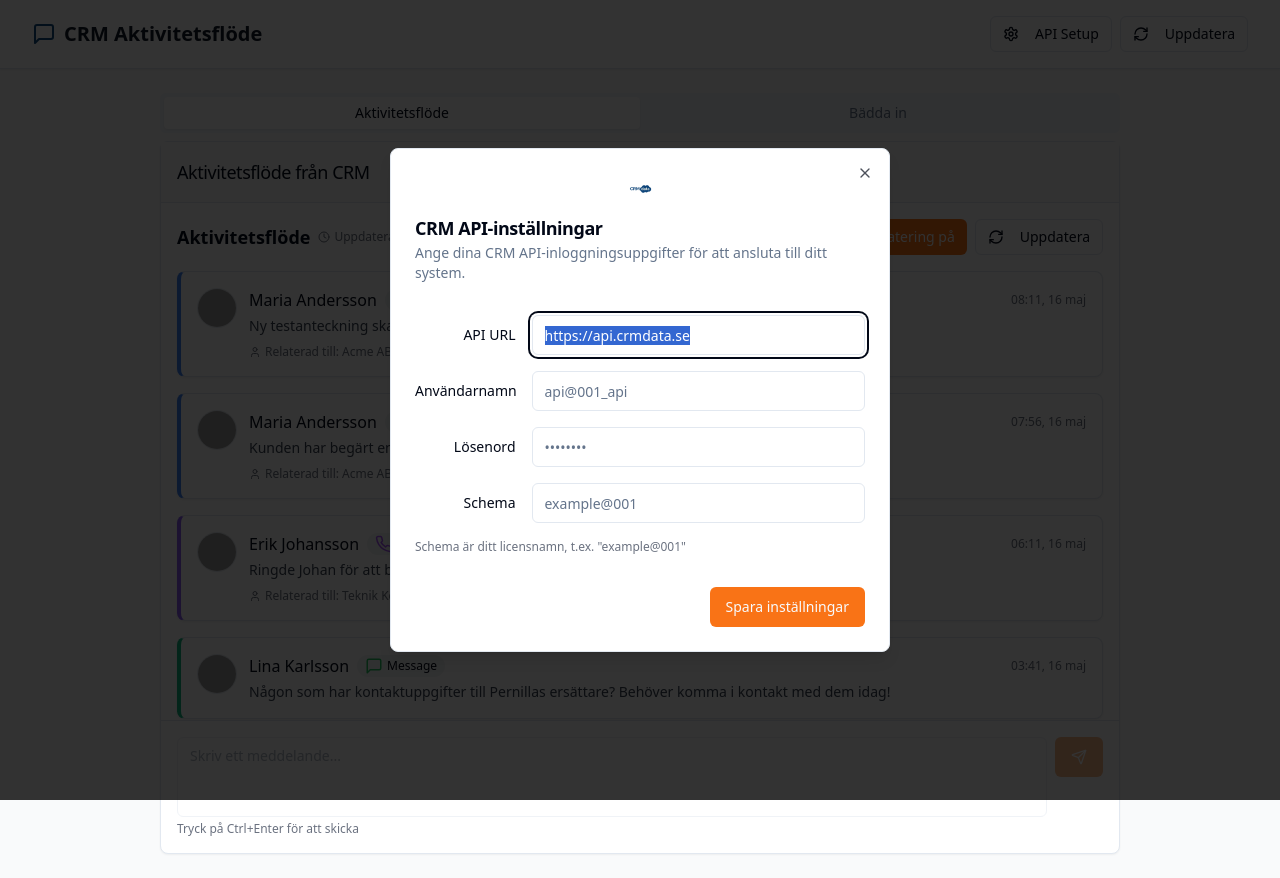
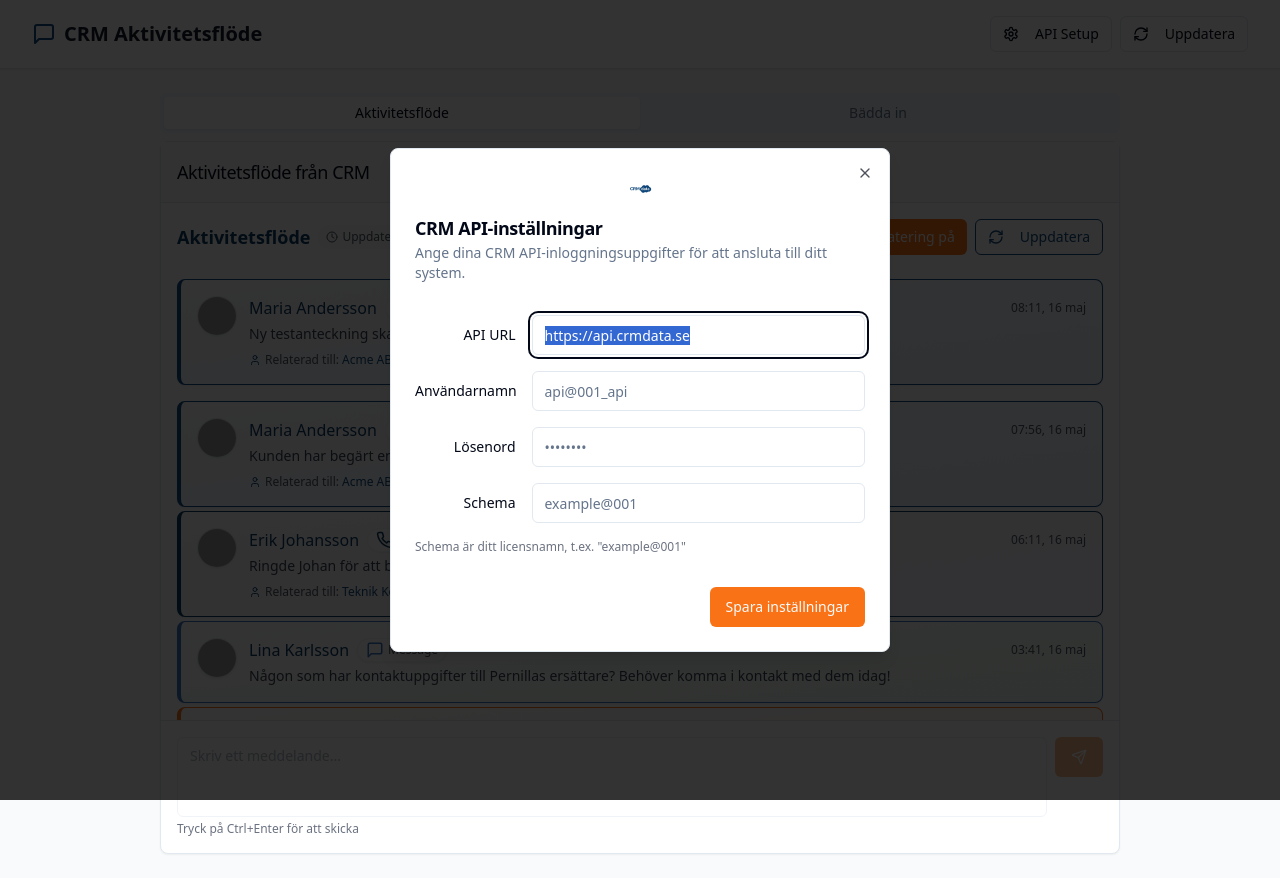
Before and after one commit to axebac01/aktivitet, a React (Vite) app: page / in a window 1280 px wide. Built offline with nearby package versions, Linux system fonts and the light colour scheme; grey boxes are pictures that could not be loaded.

Commit message:
feat: Implement activity stream and styling
-   Integrate the activity stream to display real data.
-   Apply the defined color scheme for improved visual appearance.

```diff
--- a/src/components/ActivityItem.tsx
+++ b/src/components/ActivityItem.tsx
@@ -34,11 +34,11 @@ export const ActivityItem: React.FC<ActivityItemProps> = ({
   // Determine icon based on activity type
   const getActivityIcon = (type: string) => {
     switch (type) {
-      case 'note': return <FileText size={18} className="text-blue-500" />;
-      case 'message': return <MessageSquare size={18} className="text-green-500" />;
-      case 'call': return <Phone size={18} className="text-purple-500" />;
-      case 'task': return <CheckSquare size={18} className="text-amber-500" />;
-      default: return <MessageSquare size={18} className="text-gray-500" />;
+      case 'note': return <FileText size={18} className="text-crm-blue" />;
+      case 'message': return <MessageSquare size={18} className="text-crm-lightBlue" />;
+      case 'call': return <Phone size={18} className="text-crm-navy" />;
+      case 'task': return <CheckSquare size={18} className="text-crm-orange" />;
+      default: return <MessageSquare size={18} className="text-crm-darkGray" />;
     }
   };
 
@@ -52,28 +52,44 @@ export const ActivityItem: React.FC<ActivityItemProps> = ({
       .substring(0, 2);
   };
 
+  // Determine background color based on activity type
+  const getBgColor = (type: string) => {
+    switch (type) {
+      case 'note': return 'bg-gradient-to-br from-white to-blue-50';
+      case 'message': return 'bg-gradient-to-br from-white to-green-50';
+      case 'call': return 'bg-gradient-to-br from-white to-purple-50';
+      case 'task': return 'bg-gradient-to-br from-white to-orange-50';
+      default: return 'bg-gradient-to-br from-white to-gray-50';
+    }
+  };
+
+  // Determine border color based on activity type
+  const getBorderColor = (type: string) => {
+    switch (type) {
+      case 'note': return 'border-crm-blue';
+      case 'message': return 'border-crm-lightBlue';
+      case 'call': return 'border-crm-navy';
+      case 'task': return 'border-crm-orange';
+      default: return 'border-crm-darkGray';
+    }
+  };
+
   return (
     <div
       className={`mb-4 transition-all ${
         isNew ? 'animate-fade-in' : ''
       }`}
     >
-      <Card className="border-l-4 hover:shadow-md transition-shadow"
-        style={{
-          borderLeftColor:
-            activity.type === 'note' ? '#3b82f6' :
-            activity.type === 'message' ? '#10b981' :
-            activity.type === 'call' ? '#8b5cf6' :
-            activity.type === 'task' ? '#f59e0b' : '#9ca3af'
-        }}
+      <Card
+        className={`border-l-4 hover:shadow-md transition-shadow ${getBorderColor(activity.type)} ${getBgColor(activity.type)}`}
       >
         <CardContent className="p-4">
           <div className="flex items-start gap-3">
-            <Avatar className="h-10 w-10 border">
+            <Avatar className="h-10 w-10 border shadow-sm">
               {activity.user.avatar ? (
                 <AvatarImage src={activity.user.avatar} alt={activity.user.name} />
               ) : null}
-              <AvatarFallback className="bg-gray-100 text-crm-blue">
+              <AvatarFallback className="bg-crm-blue/10 text-crm-blue font-medium">
                 {getInitials(activity.user.name)}
               </AvatarFallback>
             </Avatar>
@@ -81,13 +97,13 @@ export const ActivityItem: React.FC<ActivityItemProps> = ({
             <div className="flex-1">
               <div className="flex items-center justify-between mb-1">
                 <div className="flex items-center gap-2">
-                  <span className="font-medium">{activity.user.name}</span>
-                  <span className="text-xs bg-gray-100 px-2 py-0.5 rounded-full flex items-center gap-1">
+                  <span className="font-medium text-crm-navy">{activity.user.name}</span>
+                  <span className="text-xs bg-white/80 shadow-sm px-2 py-0.5 rounded-full flex items-center gap-1 border border-gray-100">
                     {getActivityIcon(activity.type)}
-                    <span className="capitalize">{activity.type}</span>
+                    <span className="capitalize font-medium text-crm-darkGray">{activity.type}</span>
                   </span>
                 </div>
-                <div className="text-xs text-gray-500">{formattedTime}</div>
+                <div className="text-xs text-crm-darkGray font-medium">{formattedTime}</div>
               </div>
 
               <div className="text-sm text-gray-700 whitespace-pre-wrap">
@@ -95,11 +111,11 @@ export const ActivityItem: React.FC<ActivityItemProps> = ({
               </div>
 
               {activity.relatedTo && (
-                <div className="mt-2 text-xs flex items-center gap-1 text-gray-500">
-                  <User size={12} />
+                <div className="mt-2 text-xs flex items-center gap-1 text-crm-darkGray">
+                  <User size={12} className="text-crm-blue" />
                   <span>
                     Relaterad till:{' '}
-                    <span className="font-medium">
+                    <span className="font-medium text-crm-blue">
                       {activity.relatedTo.name}
                     </span>
                   </span>
--- a/src/components/ActivityStream.tsx
+++ b/src/components/ActivityStream.tsx
@@ -4,8 +4,8 @@ import { crmApi, CrmActivity } from '@/services/crmApi';
 import { ActivityItem } from '@/components/ActivityItem';
 import { Skeleton } from '@/components/ui/skeleton';
 import { Button } from '@/components/ui/button';
-import { RefreshCw, Clock } from 'lucide-react';
-import { toast } from '@/components/ui/sonner'; // Corrected import for toast
+import { RefreshCw, Clock, Eye } from 'lucide-react';
+import { toast } from '@/components/ui/sonner';
 
 export const ActivityStream: React.FC = () => {
   const [activities, setActivities] = useState<CrmActivity[]>([]);
@@ -22,6 +22,7 @@ export const ActivityStream: React.FC = () => {
     setLoading(true);
     try {
       const data = await crmApi.fetchActivities();
+      console.log("Initial load fetched", data.length, "activities");
       setActivities(data);
       previousActivitiesRef.current = data;
       setLastUpdated(new Date());
@@ -161,11 +162,11 @@ export const ActivityStream: React.FC = () => {
 
   return (
     <div className="p-4">
-      <div className="mb-4 flex justify-between items-center">
+      <div className="mb-6 flex justify-between items-center">
         <div className="flex items-center gap-2">
-          <h2 className="font-semibold text-lg">Aktivitetsflöde</h2>
+          <h2 className="font-semibold text-lg text-crm-navy">Aktivitetsflöde</h2>
           {lastUpdated && (
-            <div className="text-xs flex items-center gap-1 text-gray-500">
+            <div className="text-xs flex items-center gap-1 text-crm-darkGray bg-gray-50 px-2 py-1 rounded-full">
               <Clock size={12} />
               <span>Uppdaterad: {formattedLastUpdated}</span>
             </div>
@@ -176,8 +177,9 @@ export const ActivityStream: React.FC = () => {
             variant={autoRefresh ? "default" : "outline"}
             size="sm"
             onClick={toggleAutoRefresh}
-            className={autoRefresh ? "bg-orange-500 hover:bg-orange-600" : ""}
+            className={autoRefresh ? "bg-crm-orange hover:bg-crm-orange/90 gap-1" : "gap-1"}
           >
+            <Eye size={16} />
             {autoRefresh ? "Auto uppdatering på" : "Auto uppdatering av"}
           </Button>
           <Button
@@ -185,6 +187,7 @@ export const ActivityStream: React.FC = () => {
             size="sm"
             onClick={handleRefresh}
             disabled={refreshing}
+            className="border-crm-blue text-crm-blue hover:bg-crm-blue/5"
           >
             <RefreshCw
               size={16}
@@ -196,9 +199,10 @@ export const ActivityStream: React.FC = () => {
       </div>
 
       {newActivities.length > 0 && (
-        <div className="mb-4">
-          <div className="text-sm font-medium text-crm-blue mb-2">
-            Nya aktiviteter
+        <div className="mb-6 bg-gradient-to-r from-crm-blue/5 to-transparent p-3 rounded-lg border border-crm-blue/20">
+          <div className="text-sm font-medium text-crm-blue mb-2 flex items-center gap-1">
+            <span className="inline-block w-2 h-2 bg-crm-blue rounded-full animate-pulse"></span>
+            Nya aktiviteter ({newActivities.length})
           </div>
           {newActivities.map(activity => (
             <ActivityItem
@@ -207,16 +211,20 @@ export const ActivityStream: React.FC = () => {
               isNew={true}
             />
           ))}
-          <div className="border-t border-dashed my-4"></div>
+          <div className="border-t border-dashed border-crm-blue/20 my-4"></div>
         </div>
       )}
 
       {activities.length === 0 ? (
-        <div className="text-center py-8 text-gray-500">
-          Inga aktiviteter hittades
+        <div className="text-center py-12 text-crm-darkGray bg-gray-50 rounded-lg border border-gray-100">
+          <div className="flex flex-col items-center gap-2">
+            <MessageSquare size={32} className="text-crm-blue/30" />
+            <p>Inga aktiviteter hittades</p>
+            <p className="text-xs">Aktiviteter kommer visas här när de skapas</p>
+          </div>
         </div>
       ) : (
-        <div>
+        <div className="space-y-1">
           {activities.map(activity => (
             <ActivityItem key={activity.id} activity={activity} />
           ))}
```
